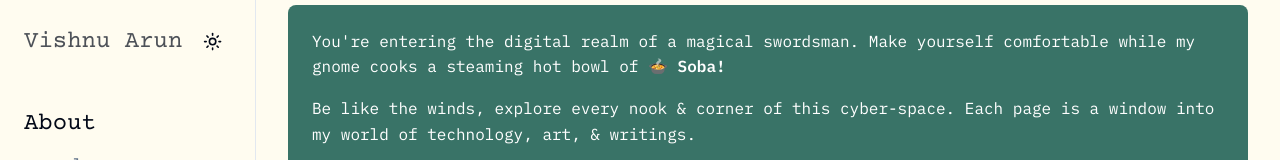
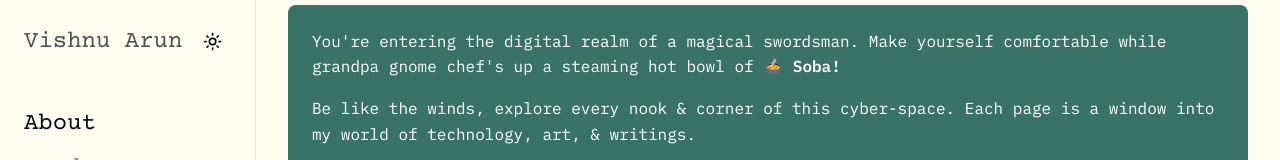
Before and after one commit to vishnuarun02/whoami, a Next.js app: page / in a window 1280 px wide. Shown: the top 160 px of the page. Built offline with nearby package versions, Linux system fonts and the light colour scheme.

Commit message:
added Grandpa Gnome

```diff
--- a/app/page.tsx
+++ b/app/page.tsx
@@ -72,8 +72,8 @@ export default function Home() {
         style={{ backgroundColor: bgColor }}
       >
         <p className="mb-4">
-          You're entering the digital realm of a magical swordsman. Make yourself comfortable while my gnome
-          cooks a steaming hot bowl of
+          You're entering the digital realm of a magical swordsman. Make yourself comfortable while grandpa gnome
+          chef's up a steaming hot bowl of
           <span className="font-bold">{food}</span>
         </p>
         <p>
```
